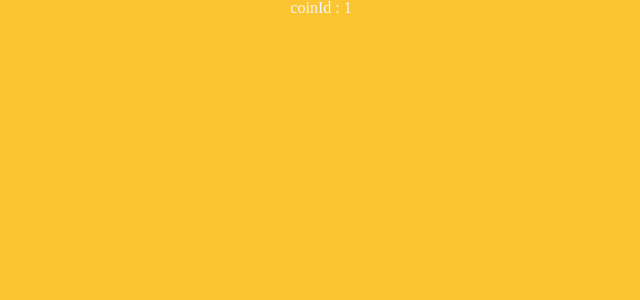
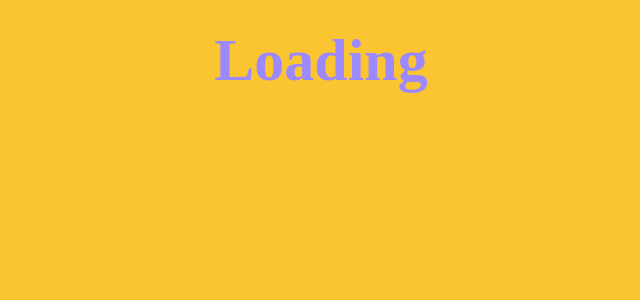
Before and after one commit to Eric-lab-star/react-master, a React (Create React App) app: page /1 in a window 1280 px wide. Shown: the top 300 px of the page, without its empty margins (319-959 px from the left). Built offline with nearby package versions, Linux system fonts and the light colour scheme.

Commit message:
understanding Link and Generic

```diff
--- a/src/Router.tsx
+++ b/src/Router.tsx
@@ -59,6 +59,7 @@ a{
 	display:flex;
 	align-items:center;
 	justify-content:space-between;
+	min-width: 100px;
 }
 
 
--- a/src/routes/Coin.tsx
+++ b/src/routes/Coin.tsx
@@ -1,5 +1,34 @@
-import { useParams } from "react-router-dom";
+import { useParams, useLocation } from "react-router-dom";
+import styled from "styled-components";
+
+interface RouteState {
+  name: string;
+}
+const Container = styled.div`
+  display: flex;
+  flex-direction: column;
+  align-items: center;
+`;
+const Header = styled.div`
+  margin: 10px 0px;
+`;
+const Title = styled.h1`
+  font-family: ohm-bold;
+  font-weight: 700;
+  font-size: 60px;
+  text-align: center;
+  margin: 20px;
+  color: ${(props) => props.theme.accentColor};
+`;
 export default function Coin() {
-  const { coinId } = useParams();
-  return <div>coinId : {coinId}</div>;
+  const location = useLocation();
+  const state = location.state as RouteState;
+
+  return (
+    <Container>
+      <Header>
+        <Title>{state?.name || "Loading"}</Title>
+      </Header>
+    </Container>
+  );
 }
--- a/src/routes/Coins.tsx
+++ b/src/routes/Coins.tsx
@@ -1,6 +1,15 @@
 import { useEffect, useState } from "react";
-import { Link, useSearchParams } from "react-router-dom";
+import { Link } from "react-router-dom";
 import styled, { keyframes } from "styled-components";
+//styled components
+const Container = styled.div`
+  display: flex;
+  flex-direction: column;
+  align-items: center;
+`;
+const Header = styled.div`
+  margin: 10px 0px;
+`;
 const Title = styled.h1`
   font-family: ohm-bold;
   font-weight: 700;
@@ -9,16 +18,10 @@ const Title = styled.h1`
   margin: 20px;
   color: ${(props) => props.theme.accentColor};
 `;
-const Container = styled.div`
-  display: flex;
-  flex-direction: column;
-  align-items: center;
-`;
-const Header = styled.div`
-  margin: 10px 0px;
-`;
 const CoinList = styled.ul``;
+
 const Coin = styled.li`
+  min-width: 150px;
   background-color: ${(props) => props.theme.color};
   color: ${(props) => props.theme.bgColor};
   padding: 10px;
@@ -50,7 +53,6 @@ const Loading = styled.div`
   height: 100px;
   border-radius: 50%;
   border: 2px solid ${(props) => props.theme.accentColor};
-
   border-left: 1px solid transparent;
   border-right: 1px solid transparent;
   animation: ${rotate} 1s linear infinite;
@@ -60,6 +62,8 @@ const Img = styled.img`
   width: 2em;
   height: 2em;
 `;
+
+//interfaces
 interface CoinsI {
   id: string;
   name: string;
@@ -70,10 +74,10 @@ interface CoinsI {
   type: string;
 }
 
+// react component
 export default function Coins() {
   const [coins, setCoins] = useState<CoinsI[]>([]);
   const [loading, setLoading] = useState(true);
-  const [searchParams, setSearchParams] = useSearchParams();
 
   useEffect(() => {
     (async () => {
@@ -89,13 +93,15 @@ export default function Coins() {
       <Header>
         <Title>Coins</Title>
       </Header>
+
       {loading ? (
         <Loading />
       ) : (
         <CoinList className="hello">
-          {coins.map((coin) => (
+          {coins.map(function (coin) {
+            return (
               <Coin key={coin.id}>
-              <Link to={`/${coin.id}`}>
+                <Link to={`/${coin.id}`} state={{ name: coin.name }}>
                   <span>{coin.name} </span>
                   <Img
                     alt={coin.symbol}
@@ -103,7 +109,8 @@ export default function Coins() {
                   />
                 </Link>
               </Coin>
-          ))}
+            );
+          })}
         </CoinList>
       )}
     </Container>
```
Lines whose indentation alone changed are shown as unchanged.
